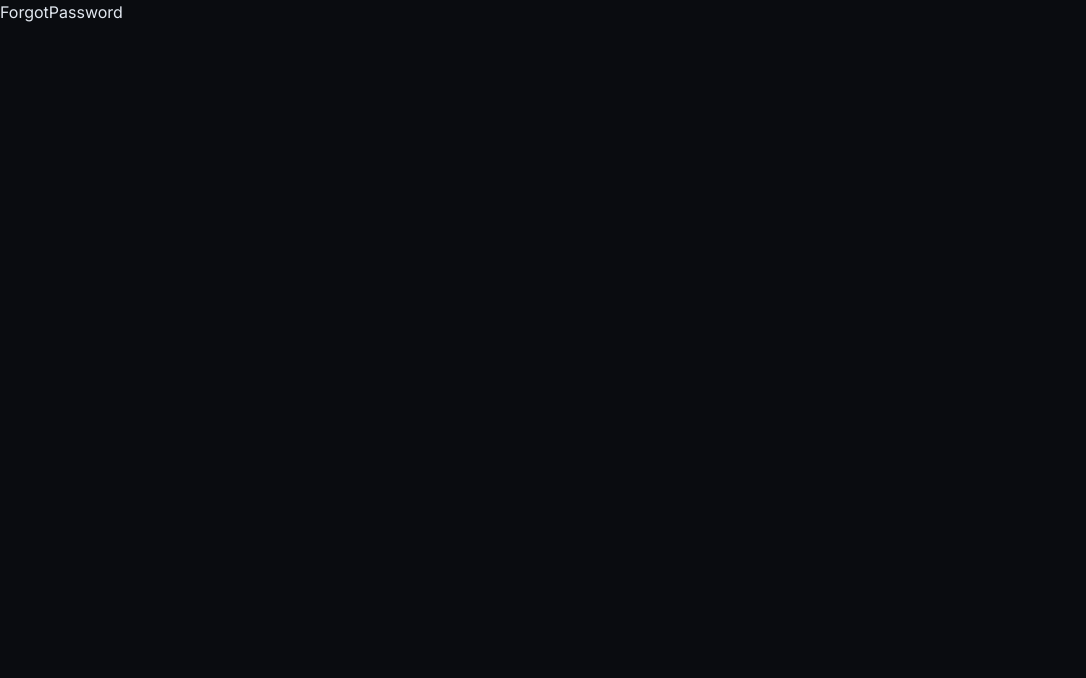
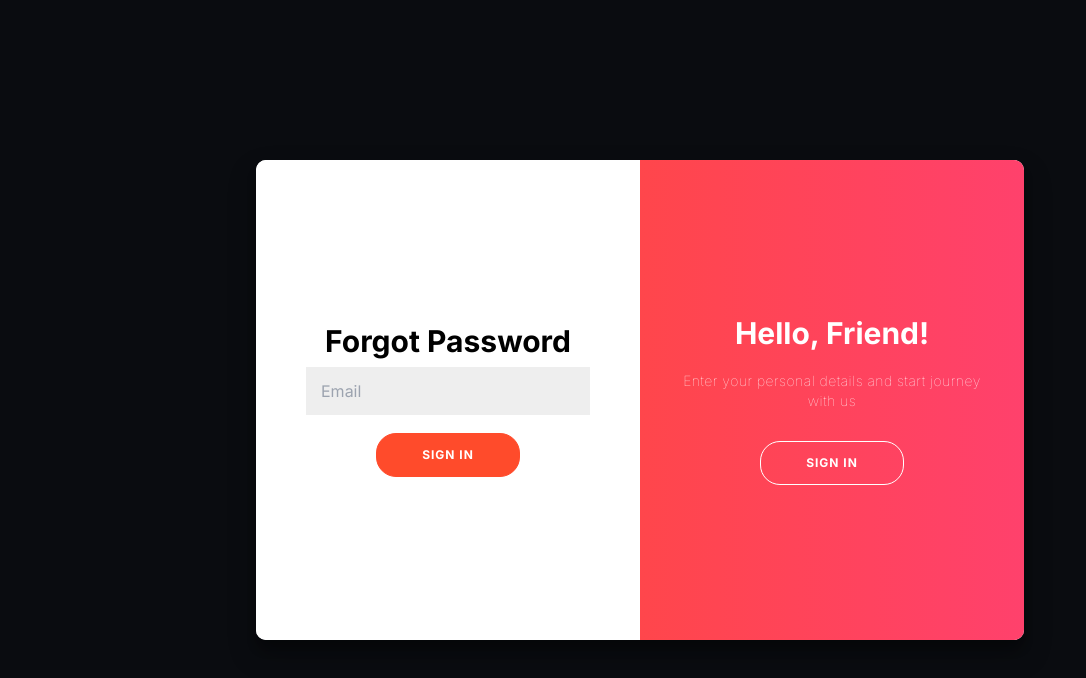
Before and after one commit to dearm762/grow-up, a Next.js app: page /auth/forgot-password in a window 1280 px wide. Shown: the top 678 px of the page, without its empty margins (0-1086 px from the left). Built offline with nearby package versions, Linux system fonts and the light colour scheme.

Commit message:
forget password redisigned

```diff
--- a/app/auth/forgot-password/page.tsx
+++ b/app/auth/forgot-password/page.tsx
@@ -1,7 +1,34 @@
-const ForgotPassword = () => {
-	return (
-	  <div>ForgotPassword</div>
-	)
-  }
+'use client'
 
-  export default ForgotPassword
+import Link from 'next/link'
+import signIn from '@/actions/signIn'
+
+import styles from '@/styles/form.module.css'
+
+const ForgotPage = () => {
+  return (
+    <>
+      <title>KeepInTouch | Forgot Password</title>
+      <div className={styles.wrapper}>
+        <div className={ styles.formAuth }>
+          <form className={ styles.form } action={signIn} method='POST'>
+            <h1 className={ styles.heading }>Forgot Password</h1>
+            <input className={ styles.input } type="email" name="email" placeholder="Email" required />
+            <button type="submit" className={ styles.button }>Sign In</button>
+          </form>
+        </div>
+        <div className={ styles.overlayContainer }>
+          <div className={ styles.overlay }>
+            <div className={ styles.overlayPanelRight }>
+              <h1 className={ styles.heading }>Hello, Friend!</h1>
+              <p className={ styles.paragraph }>Enter your personal details and start journey with us</p>
+              <Link href='/auth/sign-in' className={ styles.ghost } >Sign In</Link>
+            </div>
+          </div>
+        </div>
+      </div>
+    </>
+  )
+}
+
+export default ForgotPage
```
